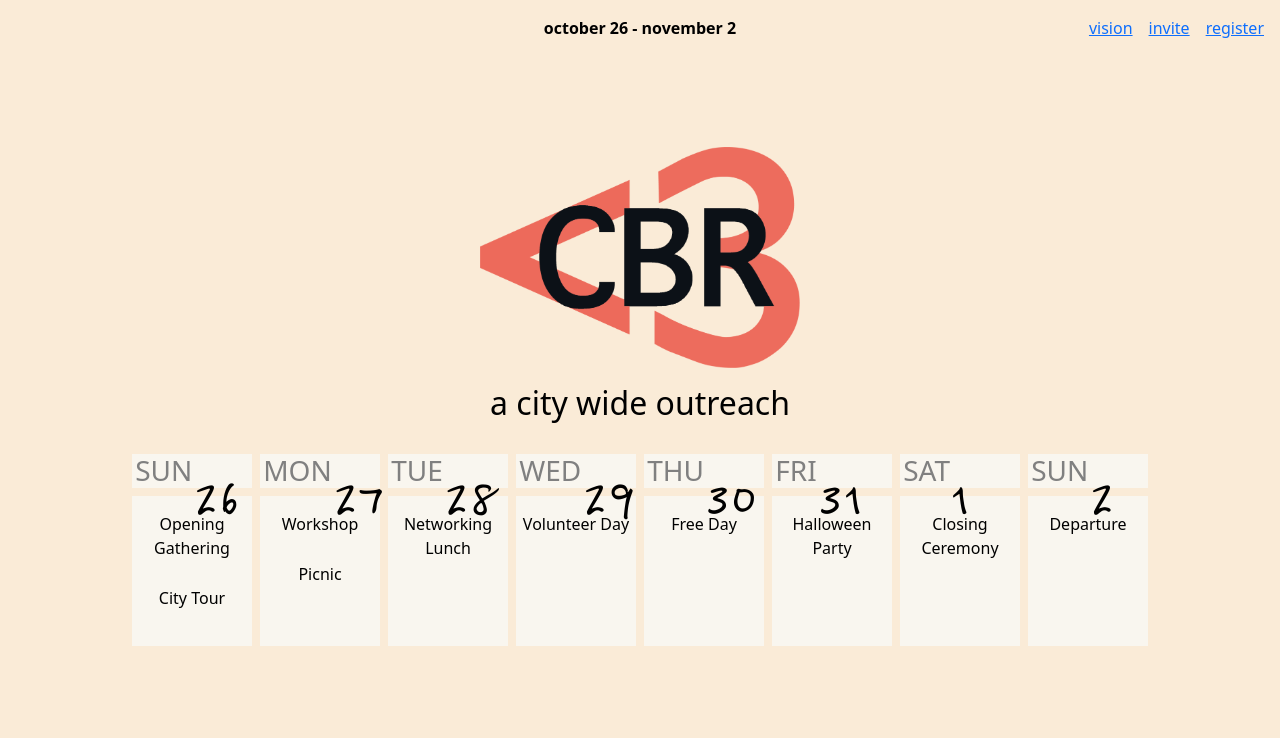
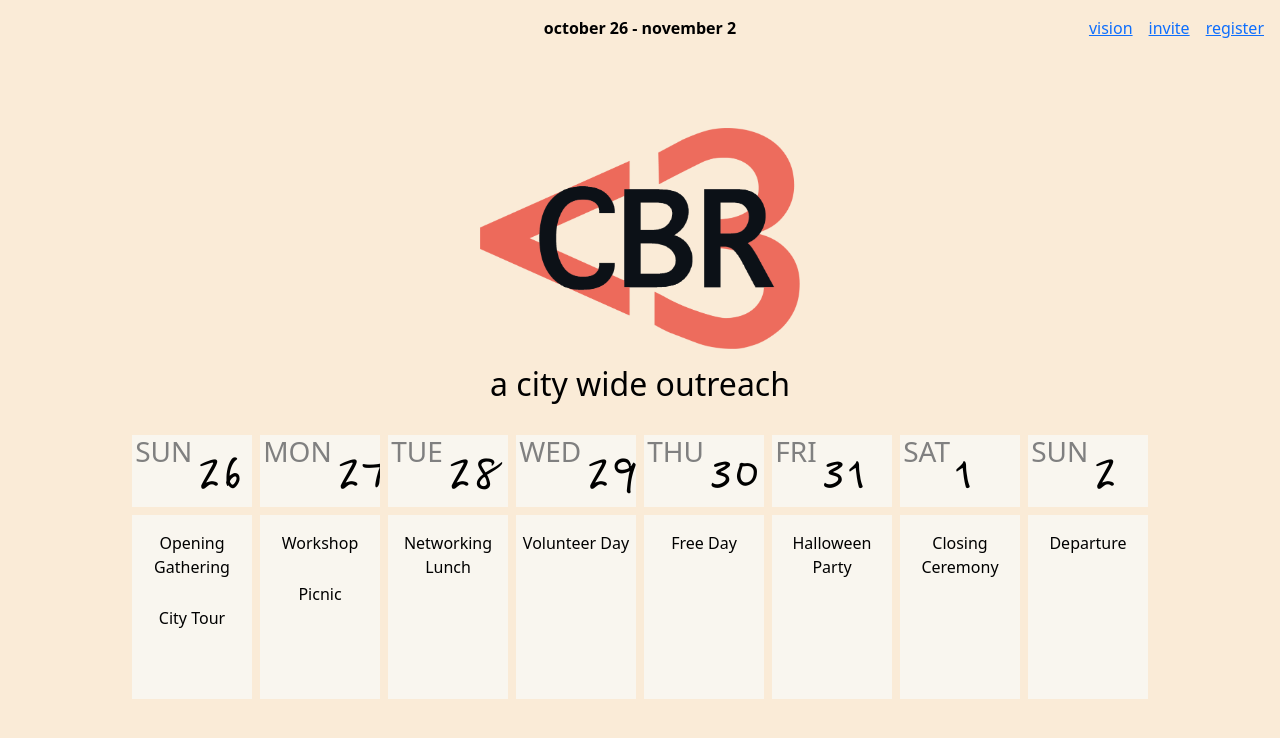
Before and after one commit to tom-lyle/LoveCanberra, a React (Vite) app in the folder lovecanberra-frontend/: page / in a window 1280 px wide. Shown: the top 738 px of the page. Built offline with nearby package versions, Linux system fonts and the light colour scheme.

Commit message:
Align date numbers with day headers

```diff
--- a/lovecanberra-frontend/src/pages/homepage/homepage.css
+++ b/lovecanberra-frontend/src/pages/homepage/homepage.css
@@ -55,7 +55,8 @@
     text-align: left;
     align-content: left;
     overflow: hidden;
-
+    display: flex;
+    align-items: flex-start;
 }
 
 .day-of-week {
@@ -67,7 +68,8 @@
     font-family: "Reenie Beanie", cursive;
     font-weight: 900;
     font-size: 72px;
-    position: absolute;
+    line-height: 1;
+    margin-left: 0.2rem;
 }
 
 .event-collection {
```
